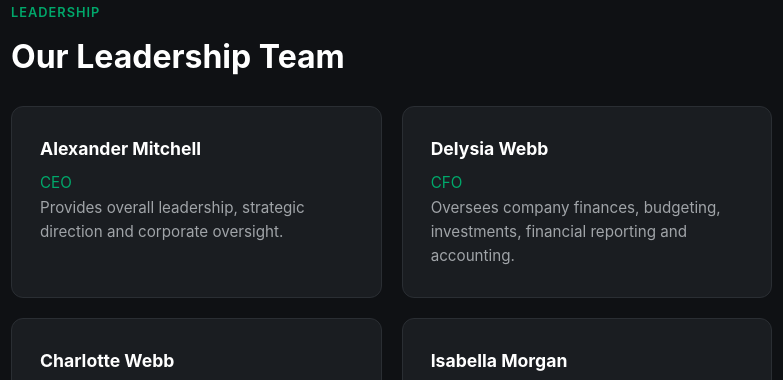
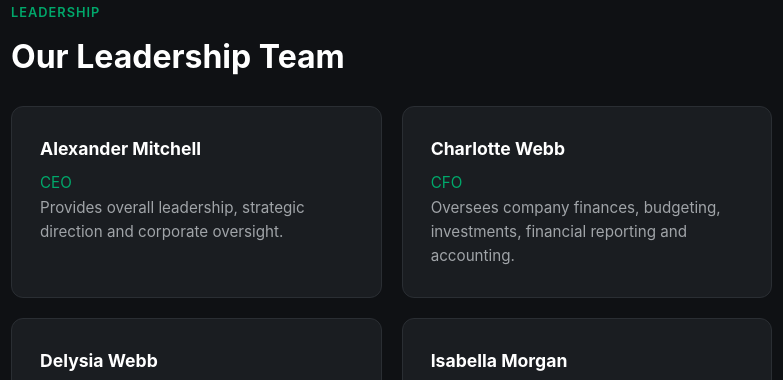
Before and after one commit to iceyyjunior/solaris-energy-group, a plain HTML site: page about.html in a window 1280 px wide. Shown: the part 1780-2160 px from the top of the page, 53-836 px from the left. Drawn offline with Linux system fonts and the light colour scheme.

Commit message:
Swap Charlotte Webb to CFO and Delysia to Director of Finance & Administration

```diff
--- a/about.html
+++ b/about.html
@@ -68,9 +68,9 @@
     <h2>Our Leadership Team</h2>
     <div class="cards">
       <div class="card"><h3>Alexander Mitchell</h3><p style="color:var(--emerald);">CEO</p><p>Provides overall leadership, strategic direction and corporate oversight.</p></div>
-      <div class="card"><h3>Delysia Webb</h3><p style="color:var(--emerald);">CFO</p><p>Oversees company finances, budgeting, investments, financial reporting and accounting.</p></div>
+      <div class="card"><h3>Charlotte Webb</h3><p style="color:var(--emerald);">CFO</p><p>Oversees company finances, budgeting, investments, financial reporting and accounting.</p></div>
       <div class="card"><h3>Sebastian Clarke</h3><p style="color:var(--emerald);">CTO</p><p>Oversees solar technology, technical designs, equipment specifications and system performance.</p></div>
-      <div class="card"><h3>Charlotte Webb</h3><p style="color:var(--emerald);">Director of Finance & Administration</p><p>Coordinates financial administration, internal controls and administrative activities.</p></div>
+      <div class="card"><h3>Delysia Webb</h3><p style="color:var(--emerald);">Director of Finance & Administration</p><p>Coordinates financial administration, internal controls and administrative activities.</p></div>
       <div class="card"><h3>Isabella Morgan</h3><p style="color:var(--emerald);">Director of Sales & Marketing</p><p>Leads customer acquisition, marketing campaigns and business development.</p></div>
       <div class="card"><h3>Daniel Richardson</h3><p style="color:var(--emerald);">Director of Procurement & Supply Chain</p><p>Manages sourcing and distribution of solar panels, inverters, batteries and other equipment.</p></div>
       <div class="card"><h3>Victoria Bennett</h3><p style="color:var(--emerald);">Director of Human Resources</p><p>Handles recruitment, staff development and employee relations.</p></div>
```
